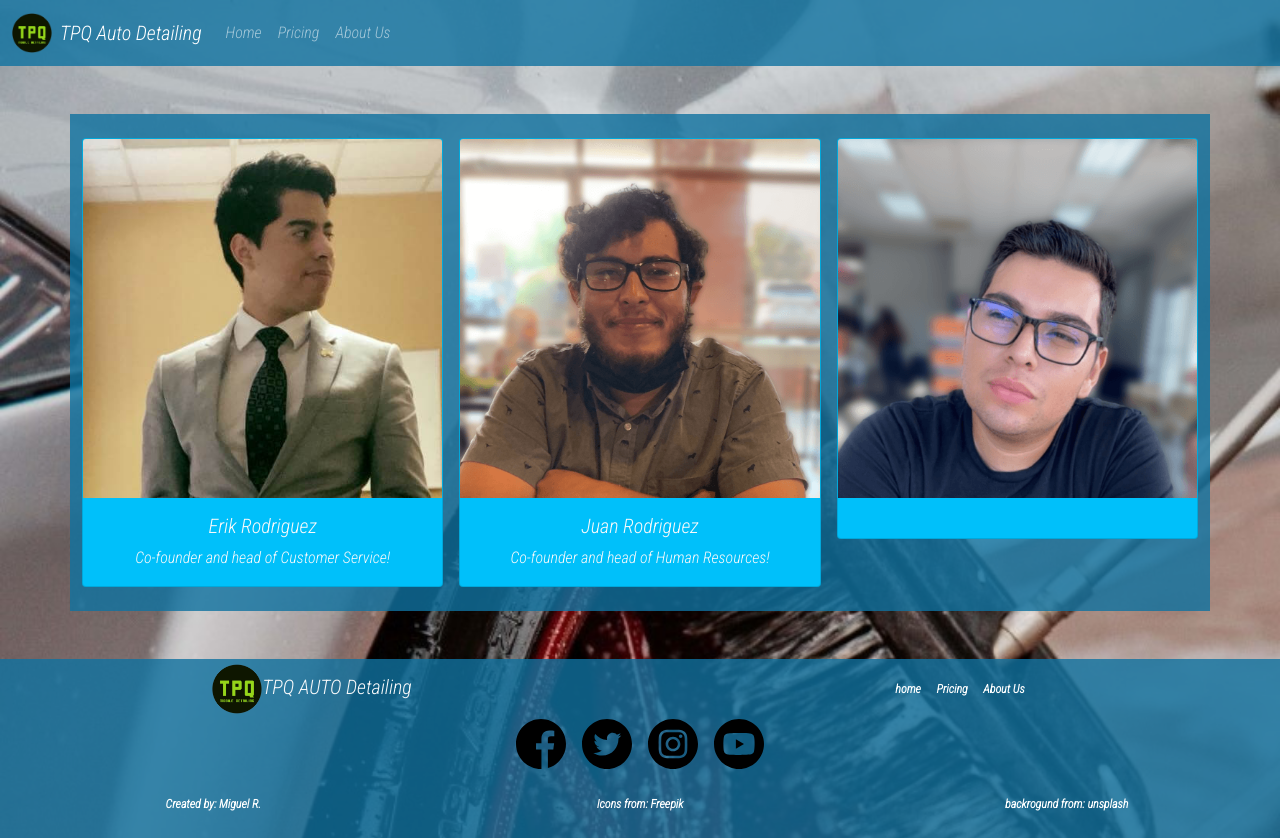
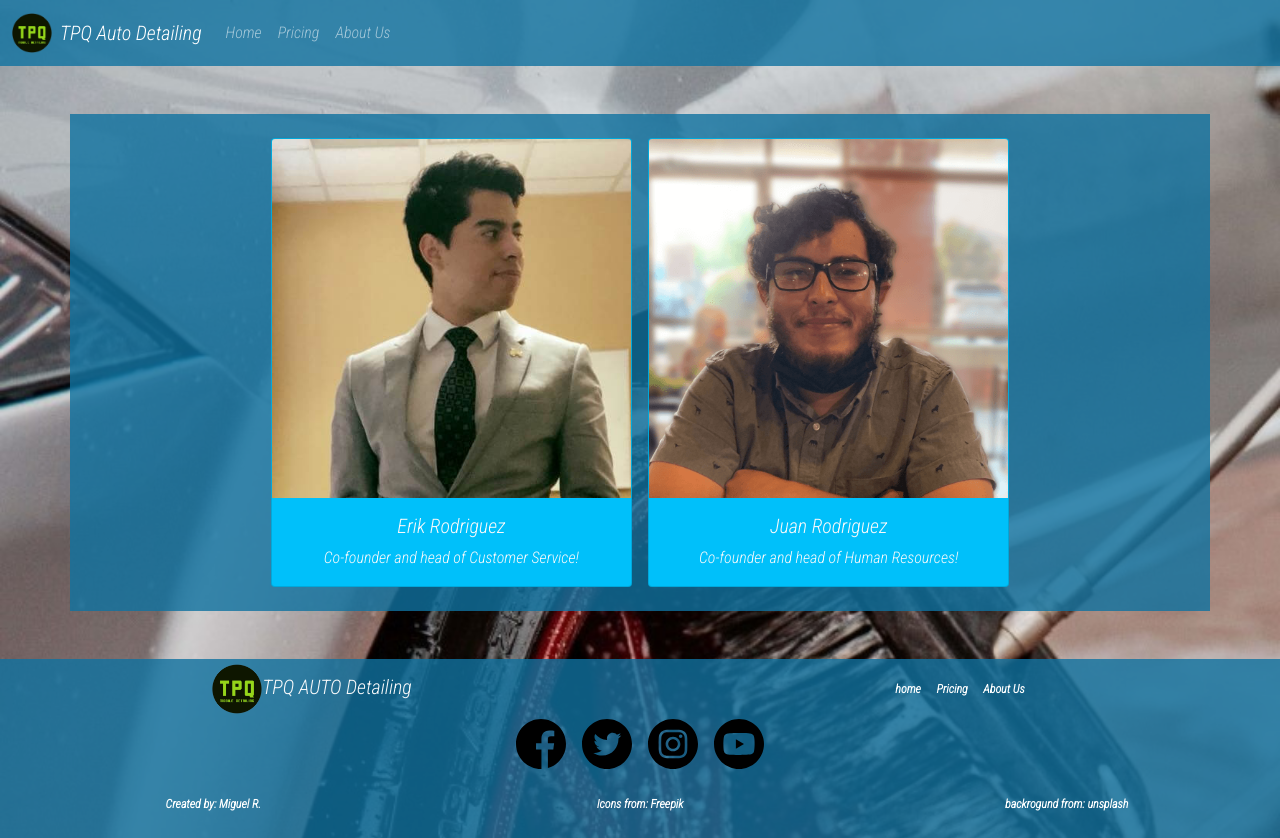
Before and after one commit to MgARL/tpq-detailing, a React (Create React App) app: page /about-us in a window 1280 px wide. Built offline with nearby package versions, Linux system fonts and the light colour scheme.

Commit message:
Updated info 2

```diff
--- a/src/components/AboutUs.js
+++ b/src/components/AboutUs.js
@@ -5,7 +5,7 @@ import ErikPic from '../images/ER.jpg'
 import TonyPic from '../images/TR.png'
 
 function AboutUs({ Row, Col }) {
-    const imagesArr = [ErikPic, TonyPic, MiguelPic ]
+    const imagesArr = [ErikPic, TonyPic]
     const titleArr = ['Erik Rodriguez', 'Juan Rodriguez']
     const textArr = ['Co-founder and head of Customer Service!','Co-founder and head of Human Resources!']
     let cards = imagesArr.map((img, i) => {
```
